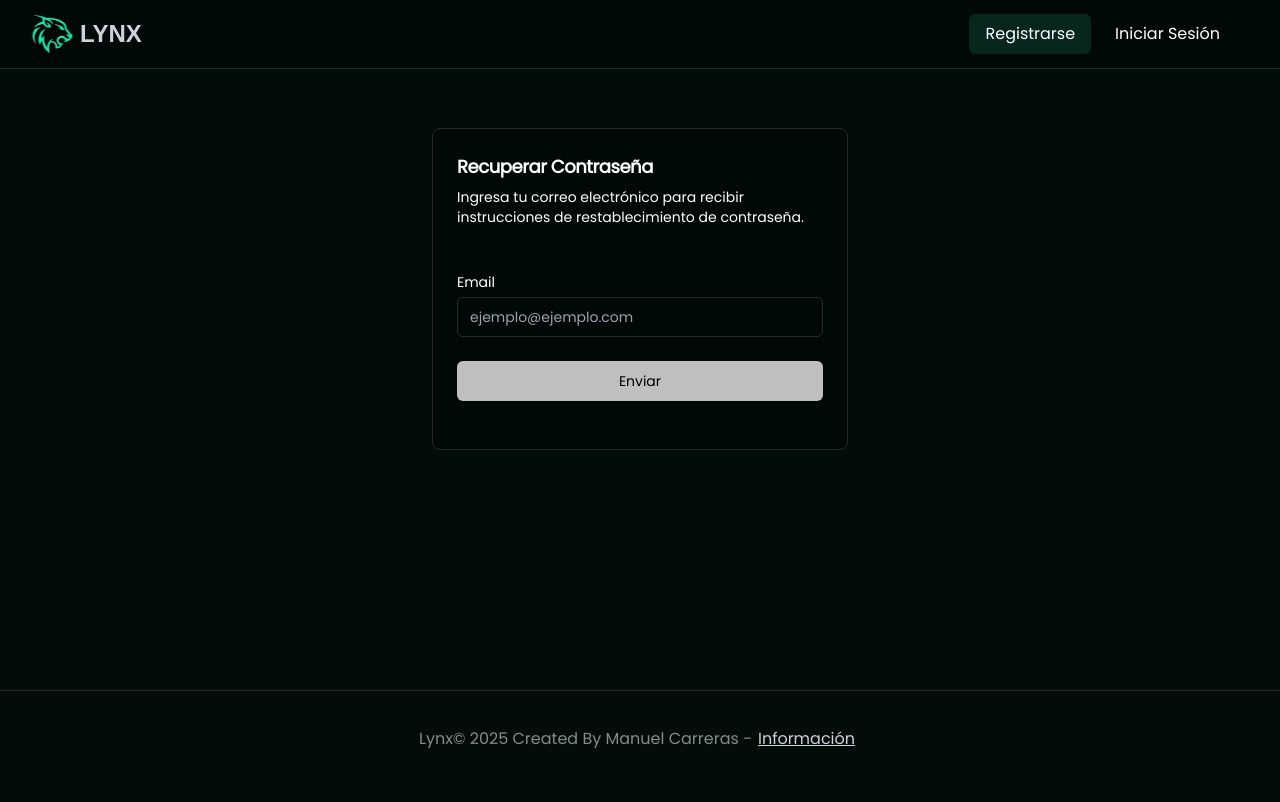
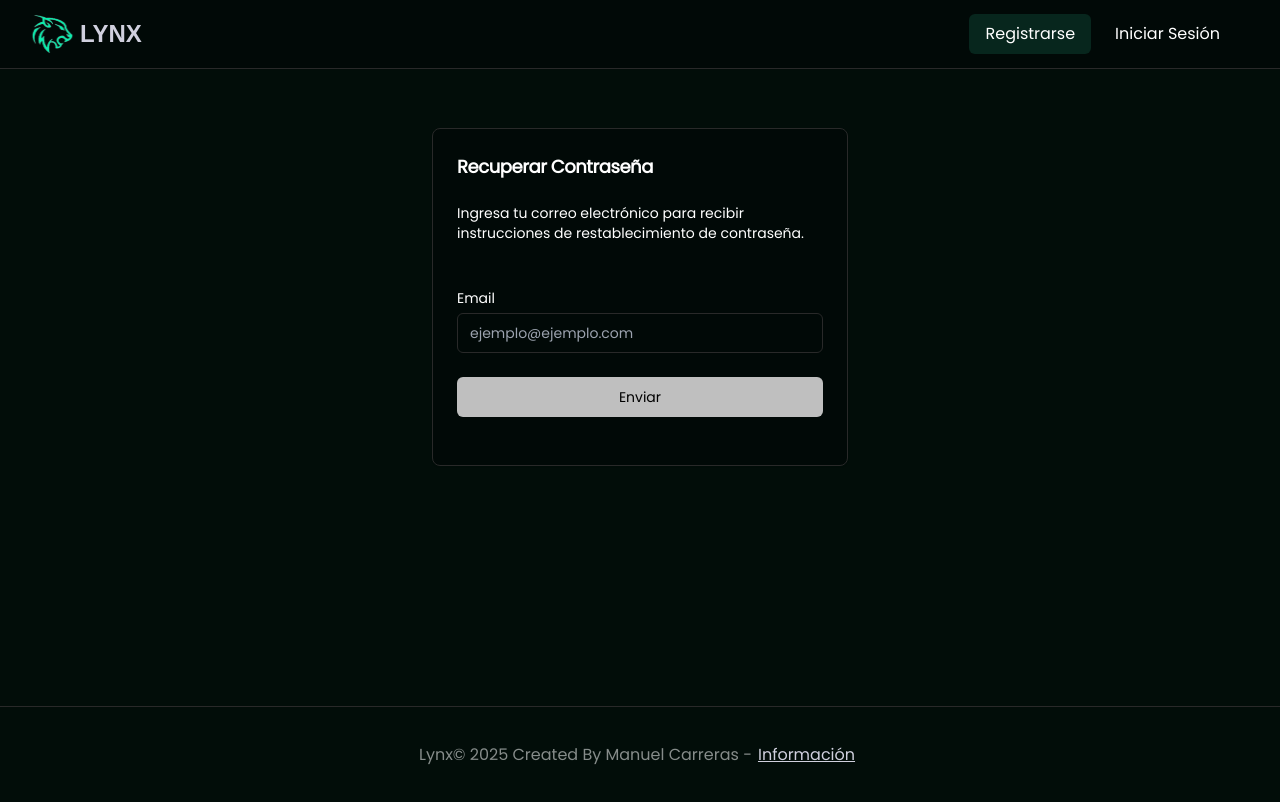
Before and after one commit to JuanMaCarreras/CryptoWeb, a React (Vite) app: page /reset-password in a window 1280 px wide. Built offline with nearby package versions, Linux system fonts and the light colour scheme; no server answers; a web font is replaced by a local one.

Commit message:
reset password

```diff
--- a/src/page/PasswordReset.tsx
+++ b/src/page/PasswordReset.tsx
@@ -22,9 +22,9 @@ export function PasswordReset() {
   const handleReset = async () => {
     try {
       await resetPassword(email)
-      setMessage("Revisa tu correo para restablecer tu contraseña.")
+      setMessage('Revisa tu correo para restablecer tu contraseña.')
     } catch (err: any) {
-      setMessage("Error: " + err.message)
+      setMessage(err.message)
     }
   }
 
@@ -32,7 +32,7 @@ export function PasswordReset() {
   return (
     <section className='flex justify-center items-center h-full'>
       <Card className='w-full max-w-[26rem] grid gap-6 bg-deepGreen border-[1px] border-lightGray'>
-        <CardHeader>
+        <CardHeader className='grid gap-4'>
           <CardTitle className='text-lg'>Recuperar Contraseña</CardTitle>
           <CardDescription>
             Ingresa tu correo electrónico para recibir instrucciones de restablecimiento de contraseña.
@@ -58,7 +58,7 @@ export function PasswordReset() {
             </div>
           </form>
           <CardFooter>
-            <p>{message}</p>
+            <p className='text-logoText'>{message}</p>
           </CardFooter>
         </CardContent>
       </Card>
```
